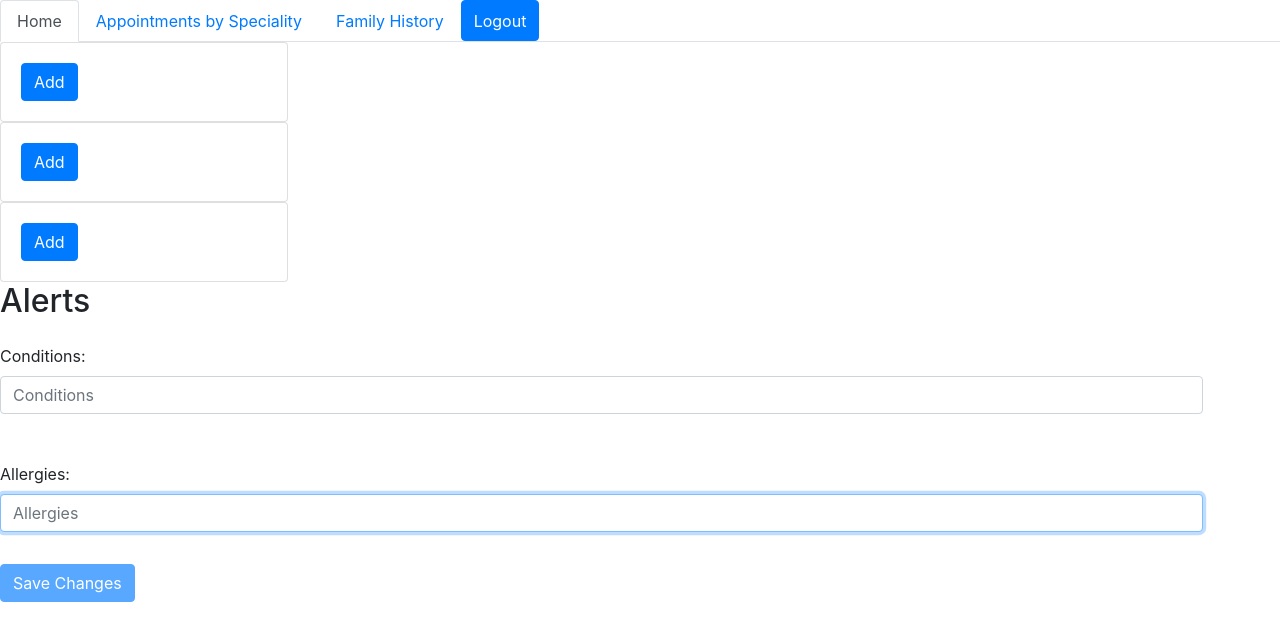
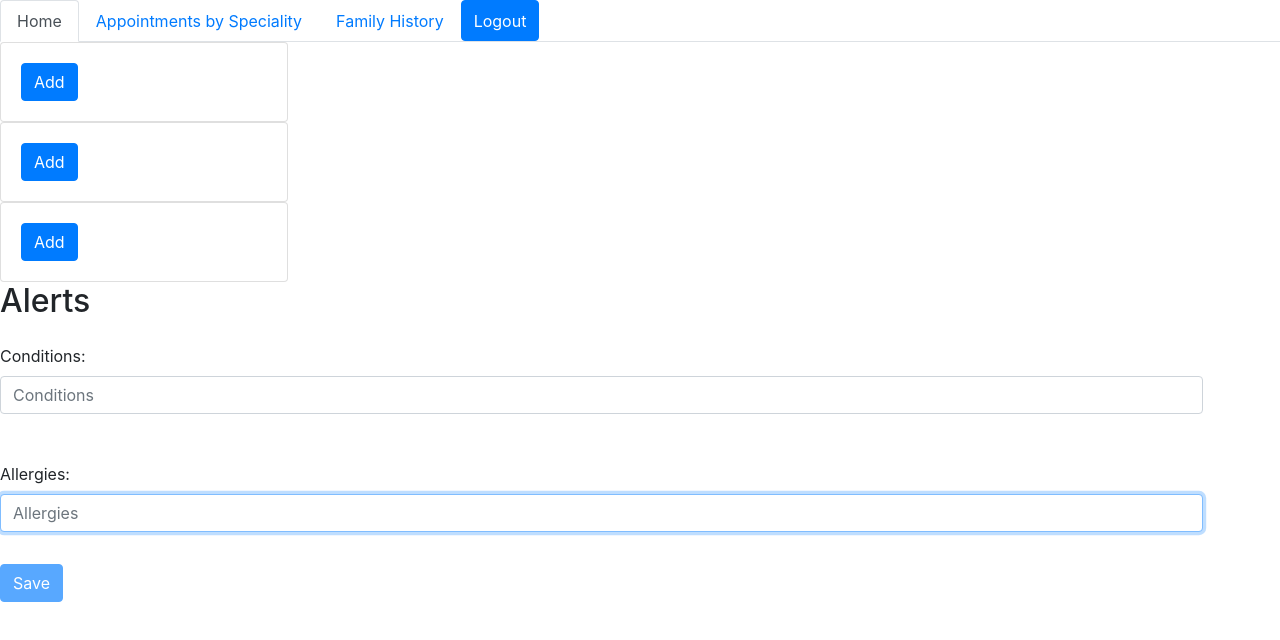
Before and after one commit to MegSemrad/nss-MeghanSemrad-Capstone1, a React (Create React App) app: page /alertsForm in a window 1280 px wide. Shown: the top 640 px of the page. Built offline with nearby package versions, Linux system fonts and the light colour scheme; no server answers; sample sign-in values are in the browser's storage.

Commit message:
button name changes and added title

```diff
--- a/src/components/permanentDashboardSection/alerts/AlertForm.js
+++ b/src/components/permanentDashboardSection/alerts/AlertForm.js
@@ -96,7 +96,7 @@ export const AlertForm = () => {
                     event.preventDefault()
                     handleClickSaveAlerts()
                 }}>
-                {basePatientDetailsId ? "Save" : "Save Changes"}
+                {basePatientDetails.id ? "Save Changes" : "Save"}
             </button>
         </form>
     )
--- a/src/components/permanentDashboardSection/alerts/AlertList.js
+++ b/src/components/permanentDashboardSection/alerts/AlertList.js
@@ -20,7 +20,7 @@ export const AlertList = () => {
       {basePatientDetails.hasOwnProperty("id") ?
         <Card style={{ width: '18rem' }}>
           <Card.Body>
-            <Card.Title></Card.Title>
+            <Card.Title>Alerts</Card.Title>
             <Card.Subtitle className="mb-2 text-muted">Conditions</Card.Subtitle>
             <Card.Text>{basePatientDetails.conditions}</Card.Text>
             <Card.Subtitle className="mb-2 text-muted">Allergies</Card.Subtitle>
--- a/src/components/permanentDashboardSection/patientDetails/PatientDetailForm.js
+++ b/src/components/permanentDashboardSection/patientDetails/PatientDetailForm.js
@@ -137,7 +137,7 @@ export const PatientDetailForm = () => {
                     event.preventDefault()
                     handleClickSavePatientDetails()
                 }}>
-                {basePatientDetailsId ? "Save" : "Save Changes"}
+                {basePatientDetails.id ? "Save Changes" : "Save"}
             </button>
         </form>
     )
--- a/src/components/permanentDashboardSection/preferredPharmacies/PreferredPharmacyForm.js
+++ b/src/components/permanentDashboardSection/preferredPharmacies/PreferredPharmacyForm.js
@@ -109,7 +109,7 @@ export const PreferredPharmacyForm = () => {
                     event.preventDefault()
                     handleClickSavePreferredPharmacy()
                 }}>
-                {basePatientDetailsId ? "Save" : "Save Changes"}
+                {basePatientDetails.id ? "Save Changes" : "Save"}
             </button>
         </form>
     )
```
